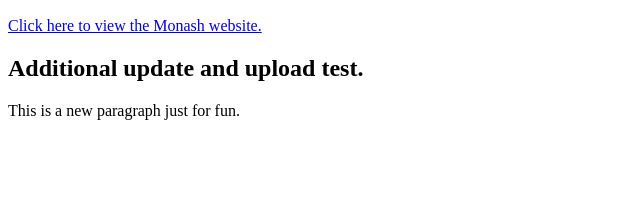
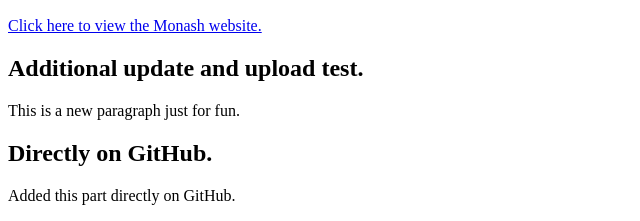
Before and after one commit to idarrshan/FIT3179, a plain HTML site: page index.html in a window 1280 px wide. Shown: the part 855-1076 px from the top of the page, without its empty margins (0-640 px from the left). Before the commit the page ends 991 px from the top, so only its background shows below. Drawn offline with Linux system fonts and the light colour scheme.

Commit message:
Update index.html directly on Github

```diff
--- a/index.html
+++ b/index.html
@@ -61,5 +61,8 @@
 
     <h2> Additional update and upload test. </h2>
     <p> This is a new paragraph just for fun.</p>
+
+    <h2> Directly on GitHub.</h2>
+    <p> Added this part directly on GitHub.</p>
 </body>
 </html>
```
